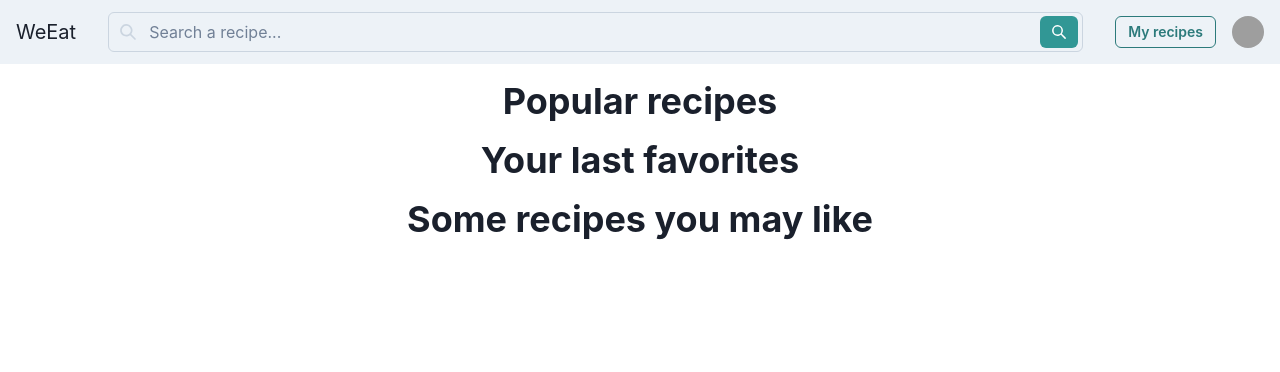
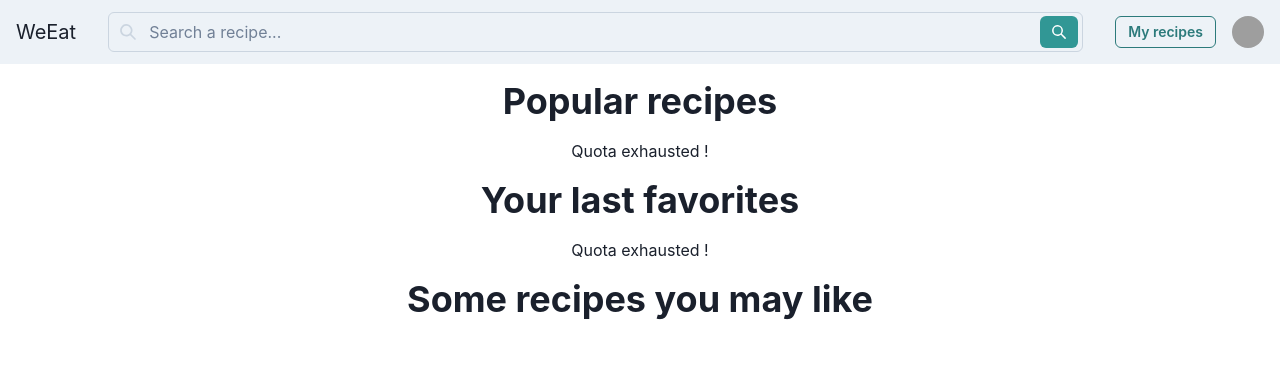
Before and after one commit to Akram-abdl/WeEat, a React (Vite) app: page / in a window 1280 px wide. Shown: the top 372 px of the page. Built offline with nearby package versions, Linux system fonts and the light colour scheme; no server answers; grey boxes are pictures that could not be loaded.

Commit message:
fix: :bug: Display message when no quota on home

```diff
--- a/src/pages/Home/Home.tsx
+++ b/src/pages/Home/Home.tsx
@@ -1,4 +1,4 @@
-import { Heading, Spinner } from '@chakra-ui/react';
+import { Heading, Spinner, Text } from '@chakra-ui/react';
 import { useQuery } from '@tanstack/react-query';
 import React from 'react';
 import Carousel from '../../components/Carousel/Carousel';
@@ -34,11 +34,19 @@ function Home() {
   return (
     <div>
       <Heading as="h2" textAlign="center" marginBottom="1rem">Popular recipes</Heading>
-      {randomRecipes
-        && <Carousel recipes={randomRecipes} />}
+      {
+        randomRecipes
+          ? <Carousel recipes={randomRecipes} />
+          : <Text textAlign="center" marginBottom="1rem">Quota exhausted !</Text>
+      }
+
       <Heading as="h2" textAlign="center" marginBottom="1rem">Your last favorites</Heading>
-      {data
-        && <RecipeGrid maxCards={data.length} recipes={data} />}
+      {
+        data
+          ? <RecipeGrid maxCards={data.length} recipes={data} />
+          : <Text textAlign="center" marginBottom="1rem">Quota exhausted !</Text>
+      }
+
       <Heading as="h2" textAlign="center" marginBottom="1rem">Some recipes you may like</Heading>
       {suggestedRecipes
         && <RecipeGrid maxCards={suggestedRecipes.length} recipes={suggestedRecipes} />}
```
